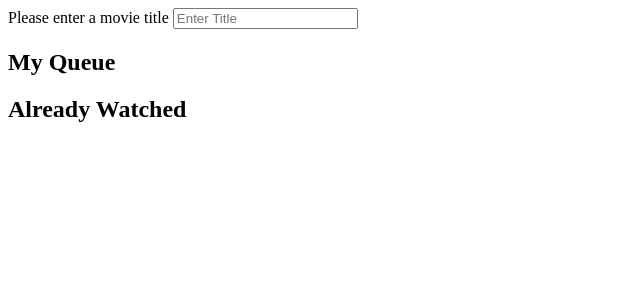
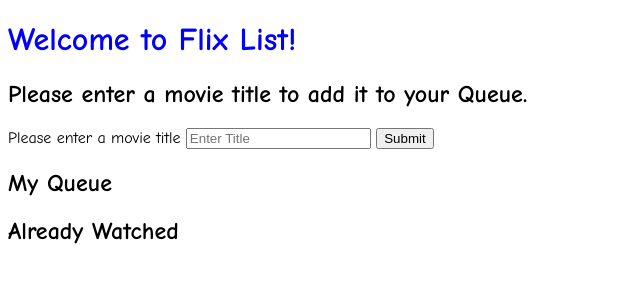
Before and after one commit to tdimp/FlixPicker, a plain HTML site: page index.html in a window 1280 px wide. Shown: the whole page, without its empty margins (0-640 px from the left). Drawn offline with Linux system fonts and the light colour scheme.

Commit message:
Added search form and 'submit' event listener

```diff
--- a/index.css
+++ b/index.css
@@ -1,3 +1,11 @@
-#watched {
+body {
+    font-family: "Comic Sans MS", "Comic Sans", cursive;
+}
+watched {
     align-items: right;
 }
+
+h1 {
+    font-family: "Comic Sans MS", "Comic Sans", cursive;
+    color: blue;
+}
--- a/index.html
+++ b/index.html
@@ -1,21 +1,28 @@
 <!DOCTYPE html>
 <html>
 <head>
-    <meta charset='UTF-8'/>
+    <meta charset="UTF-8"/>
     <title>Flix List</title>
-    <script src='index.js'></script>
-    <link rel='stylesheet' href='index.css'/>
+    <script src="index.js"></script>
+    <link rel="stylesheet" href="index.css"/>
 </head>
 <body>
-    <form action="" method="POST">
+    <header>
+        <h1>Welcome to Flix List!</h1>
+        <h2>Please enter a movie title to add it to your Queue.</h2>
+    </header>
+    <form id="search" action="" method="POST">
         <label for="movieinput">Please enter a movie title </label>
-        <input type='text' id='title-input' name='title-input' placeholder='Enter Title' required />
+        <input type="text" id="title" name="title" placeholder="Enter Title" required />
+        <input type="submit" id="submit" value="Submit" />
     </form>
-    <div id='unwatched'>
+    <div id="unwatched" class="container">
         <h2>My Queue</h2>
+        <ul></ul>
     </div>
-    <div id='watched'>
+    <div id="watched">
         <h2>Already Watched</h2>
+        <ul></ul>
     </div>
 </body>
 </html>
--- a/index.js
+++ b/index.js
@@ -0,0 +1,9 @@
+document.addEventListener("DOMContentLoaded", () => {
+    const movieSubmit = document.querySelector('#search')
+
+    movieSubmit.addEventListener("submit", (e) => {
+        e.preventDefault();
+        let input = document.querySelector("input#title").value;
+        console.log(input)
+    })
+})
```
